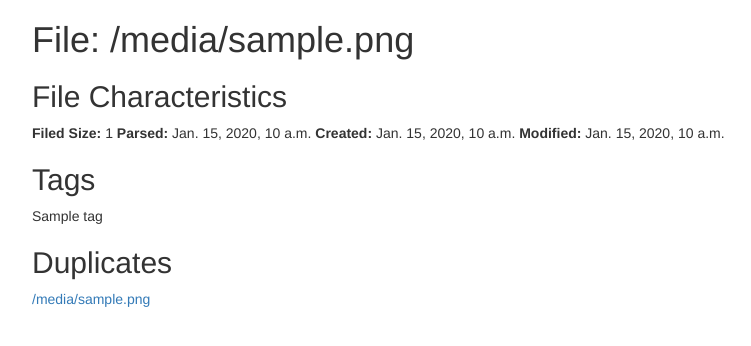
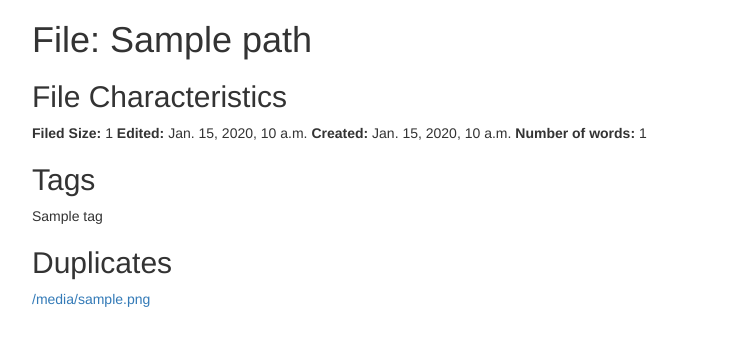
Before and after one commit to MattFox1388/django_server, a Django app: template templates/inspect.html in a window 1280 px wide. Shown: the top 346 px of the page, without its empty margins (38-789 px from the left). Run offline with Django 3.2, Linux system fonts and the light colour scheme; the template is opened without the code that fills it: most values are stand-ins (such as "Sample title", 1, 10 or a date in 2020); some libraries are stand-ins or nearby versions.

Commit message:
updated inspect.html

```diff
--- a/templates/inspect.html
+++ b/templates/inspect.html
@@ -13,24 +13,24 @@
 </head>
 <body>
     <div class="container">
-        <h1>File: {{doc.get_file_path}}</h1>
+        <h1>File: {{ path }}</h1>
         </hr>
         <div id="stats">
             <h2>File Characteristics</h2>
-            <b>Filed Size: </b>{{ doc.get_file_size }}
-            <b>Parsed: </b>{{ doc.get_parse_date }}
-            <b>Created: </b>{{ doc.get_create_date }}
-            <b>Modified: </b>{{ doc.get_edit_date }}
+            <b>Filed Size: </b>{{ file_size }}
+            <b>Edited: </b>{{ date_edit }}
+            <b>Created: </b>{{ date_create }}
+            <b>Number of words: </b>{{ num_words }}
         </div>
         <div id="tags">
             <h2>Tags</h2>
-            {% for tag in doc.get_tags %}
+            {% for tag in tags %}
                 <div class="tag">{{ tag }}</div>
             {% endfor %}
         </div>
         <div id="duplicates">
             <h2>Duplicates</h2>
-            {% for doc in duplicates %}
+            {% for doc in dups %}
                 <a>{{ doc.get_file_path }}</a>
             {% endfor %}
         </div>
```
Also changed, not shown: results/views.py (+6 -2 lines).
